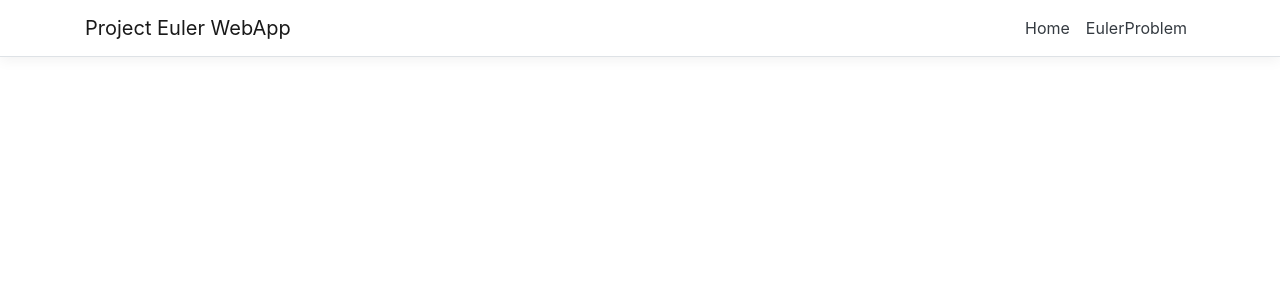
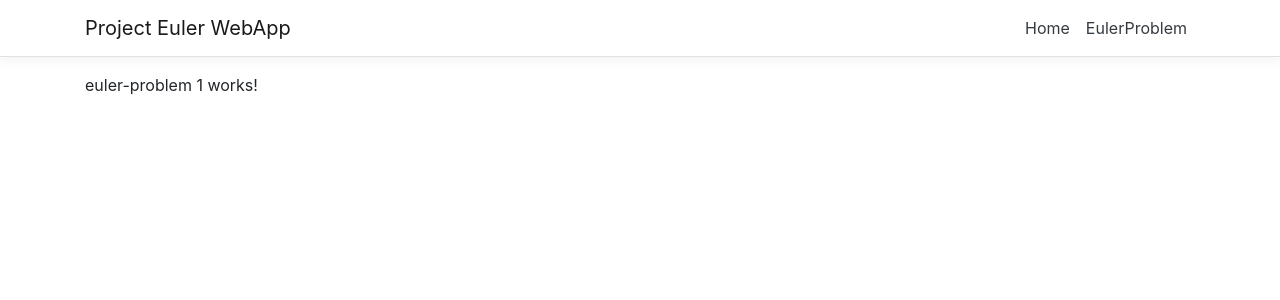
Before and after one commit to TheSwerik/ProjectEulerWebApp, an Angular app in the folder ProjectEulerWebApp-Frontend/: page /Problem/1 in a window 1280 px wide. Before the commit this address led to /. Shown: the top 300 px of the page. Built offline with nearby package versions, Linux system fonts and the light colour scheme.

Commit message:
add Routing for Problems

```diff
--- a/ProjectEulerWebApp-Frontend/src/app/euler-problems/euler-problem/euler-problem.component.html
+++ b/ProjectEulerWebApp-Frontend/src/app/euler-problems/euler-problem/euler-problem.component.html
@@ -1 +1 @@
-<p>euler-problem works!</p>
+<p>euler-problem {{id}} works!</p>
--- a/ProjectEulerWebApp-Frontend/src/app/euler-problems/euler-problem/euler-problem.component.ts
+++ b/ProjectEulerWebApp-Frontend/src/app/euler-problems/euler-problem/euler-problem.component.ts
@@ -1,4 +1,5 @@
-import { Component, OnInit } from '@angular/core';
+import {Component, OnInit} from '@angular/core';
+import {ActivatedRoute} from "@angular/router";
 
 @Component({
   selector: 'app-euler-problem',
@@ -7,9 +8,13 @@ import { Component, OnInit } from '@angular/core';
 })
 export class EulerProblemComponent implements OnInit {
 
-  constructor() { }
+  id = 'NULL';
 
-  ngOnInit(): void {
+  constructor(private route: ActivatedRoute) {
+  }
+
+  ngOnInit() {
+    this.route.paramMap.subscribe(params => this.id = params.get('id'));
   }
 
 }
--- a/ProjectEulerWebApp-Frontend/src/app/euler-problems/euler-problems.component.html
+++ b/ProjectEulerWebApp-Frontend/src/app/euler-problems/euler-problems.component.html
@@ -16,7 +16,7 @@
   <tbody>
   <tr *ngFor="let problem of problems">
     <td>{{ problem.id }}</td>
-    <td>{{ problem.title }}</td>
+    <td><a [routerLink]="['/Problem/' + problem.id]">{{ problem.title }}</a></td>
     <td>{{ problem.isSolved }}</td>
     <td>{{ problem.solveDate }}</td>
     <td>{{ problem.solution }}</td>
```
Also changed, not shown: ProjectEulerWebApp-Frontend/src/app/app.module.ts (+4 -3 lines), 1 other file (tests, documents, lock files or other folders).
